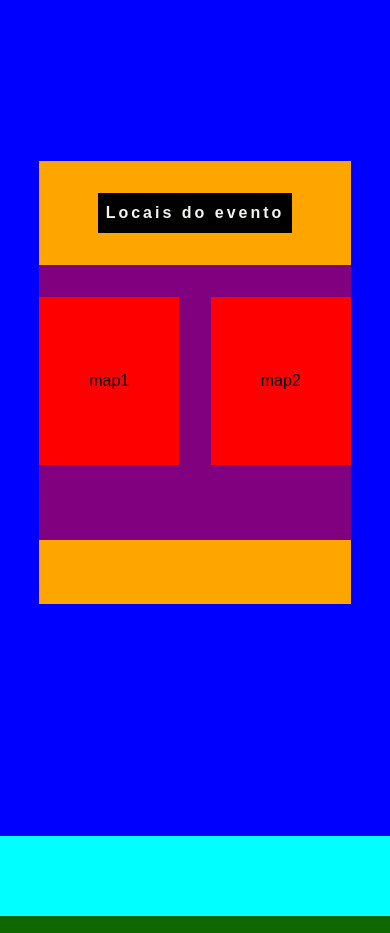
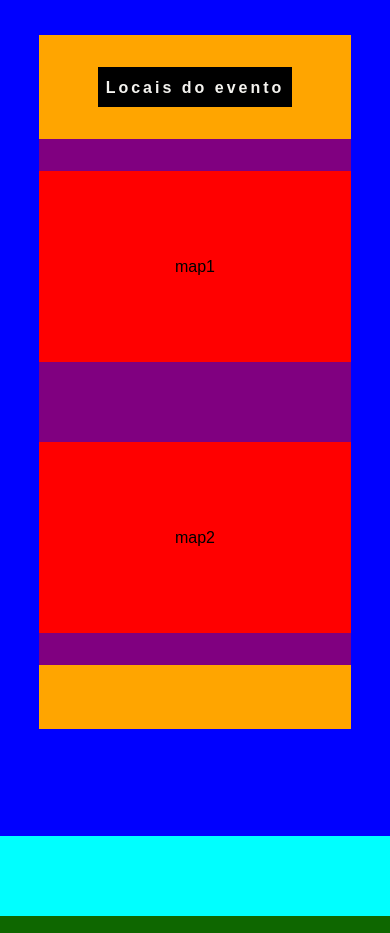
Before and after one commit to pet-ads/wecomp-new, a React (Vite) app: page / in a window 390 px wide. Shown: the part 3960-4893 px from the top of the page. Built offline with nearby package versions, Linux system fonts and the light colour scheme.

Commit message:
feat: add media query in locations section

```diff
--- a/src/components/Header/index.tsx
+++ b/src/components/Header/index.tsx
@@ -15,7 +15,7 @@ export default function Header() {
     { text: "Locais", url: "" },
     { text: "Destaques", url: "" },
     { text: "Contato", url: "" },
-    { text: "Eventos", url: "" },
+    { text: "Edições", url: "" },
     { text: "FAQ", url: "" },
   ];
 
--- a/src/components/sections/Locations/styles.ts
+++ b/src/components/sections/Locations/styles.ts
@@ -13,7 +13,7 @@ export const LocalContent = styled(SectionContent)``;
 
 export const MapsContainer = styled.div`
   display: flex;
-  justify-content: space-between;
+  justify-content: space-evenly;
   align-items: flex-start;
 
   width: 100%;
@@ -23,6 +23,14 @@ export const MapsContainer = styled.div`
   margin: 2rem 0;
 
   background-color: purple;
+
+  @media (max-width: 768px) {
+    flex-direction: column;
+
+    height: fit-content;
+
+    gap: 5rem;
+  }
 `;
 
 export const Map = styled.div`
@@ -35,4 +43,13 @@ export const Map = styled.div`
   height: 80%;
 
   background-color: red;
-`
+
+  @media (max-width: 768px) {
+    width: 100%;
+
+    height: 80%;
+    min-height: 15vh;
+
+    padding: 2rem 0;
+  }
+`;
```
